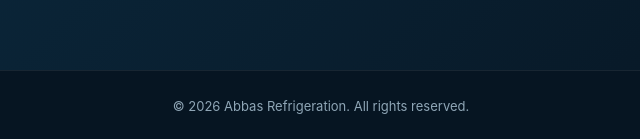
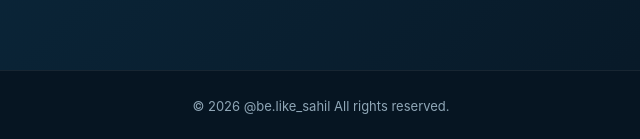
Before and after one commit to sahilhaque056-hue/Abbas-Refrigeration, a plain HTML site: page index.html in a window 1280 px wide. Shown: the part 2424-2563 px from the top of the page, 319-959 px from the left. Drawn offline with Linux system fonts and the light colour scheme.

Commit message:
Update index.html

```diff
--- a/index.html
+++ b/index.html
@@ -121,7 +121,7 @@
       <div class="section-inner"><div class="contact-panel"><div><div class="eyebrow">Get in touch</div><h2>Need a repair?</h2><p>Message Abbas Refrigeration on WhatsApp and tell us what appliance needs attention.</p></div><a class="btn btn-primary" href="#" onclick="openWhatsApp('Hello Abbas Refrigeration, I want to book a service.');return false;">Message on WhatsApp ↗</a></div></div>
     </section>
   </main>
-  <footer>© <span id="year"></span> Abbas Refrigeration. All rights reserved.</footer>
+  <footer>© <span id="year"></span> @be.like_sahil All rights reserved.</footer>
   <a class="float-wa" href="#" aria-label="Chat on WhatsApp" onclick="openWhatsApp('Hello Abbas Refrigeration, I need your service.');return false;">☏</a>
 
   <script>
```
